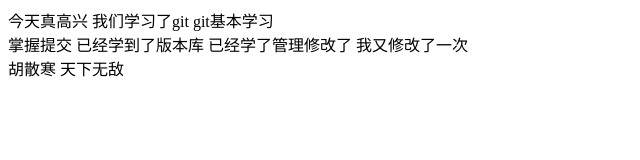
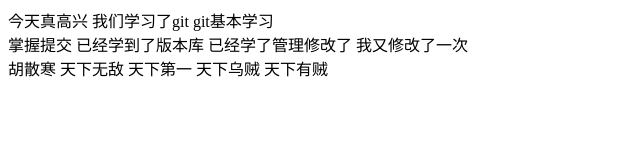
Before and after one commit to xinz7355/app, a plain HTML site: page index.html in a window 1280 px wide. Shown: the whole page, without its empty margins (0-640 px from the left). Drawn offline with Linux system fonts and the light colour scheme.

Commit message:
第8次提交

```diff
--- a/index.html
+++ b/index.html
@@ -11,7 +11,7 @@
 <body>
     今天真高兴 我们学习了git git基本学习<br>掌握提交 已经学到了版本库 已经学了管理修改了 我又修改了一次
     <div>
-        胡散寒 天下无敌
+        胡散寒 天下无敌 天下第一 天下乌贼 天下有贼
     </div>
 </body>
 
```
